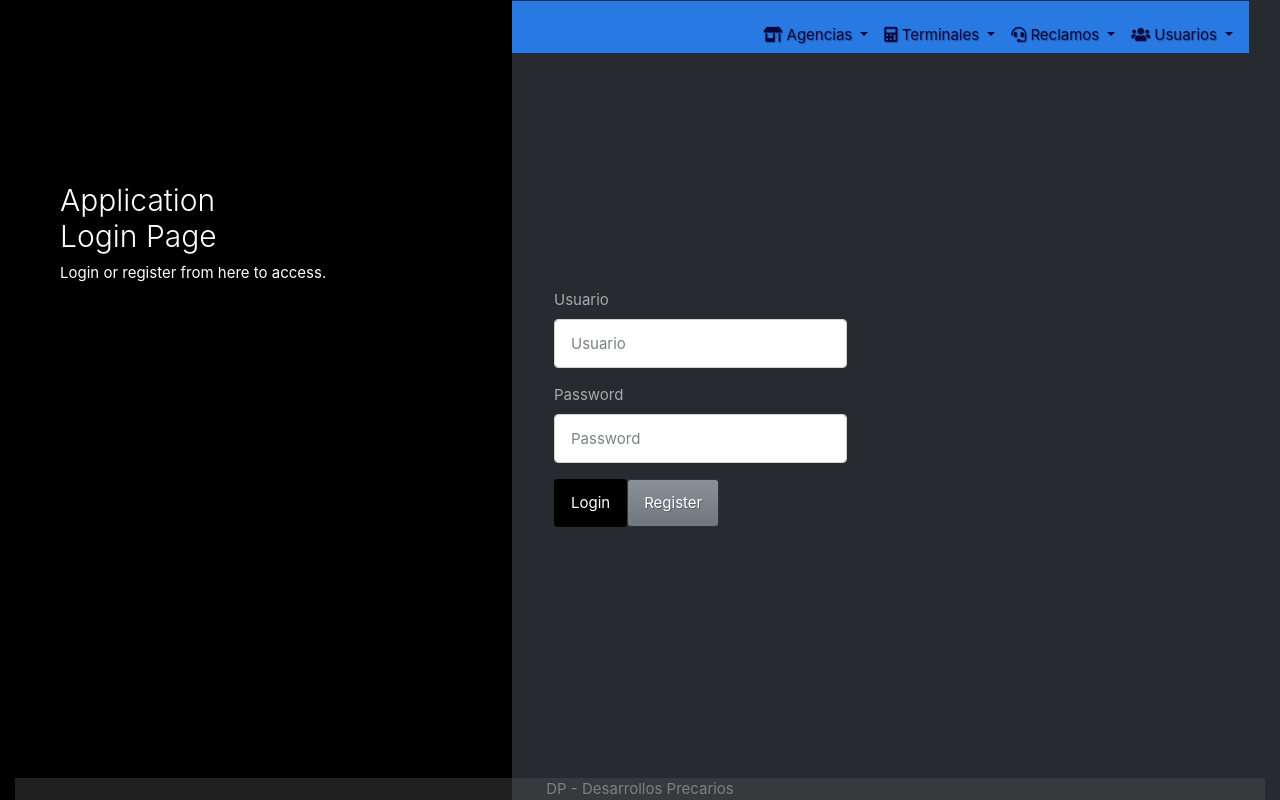
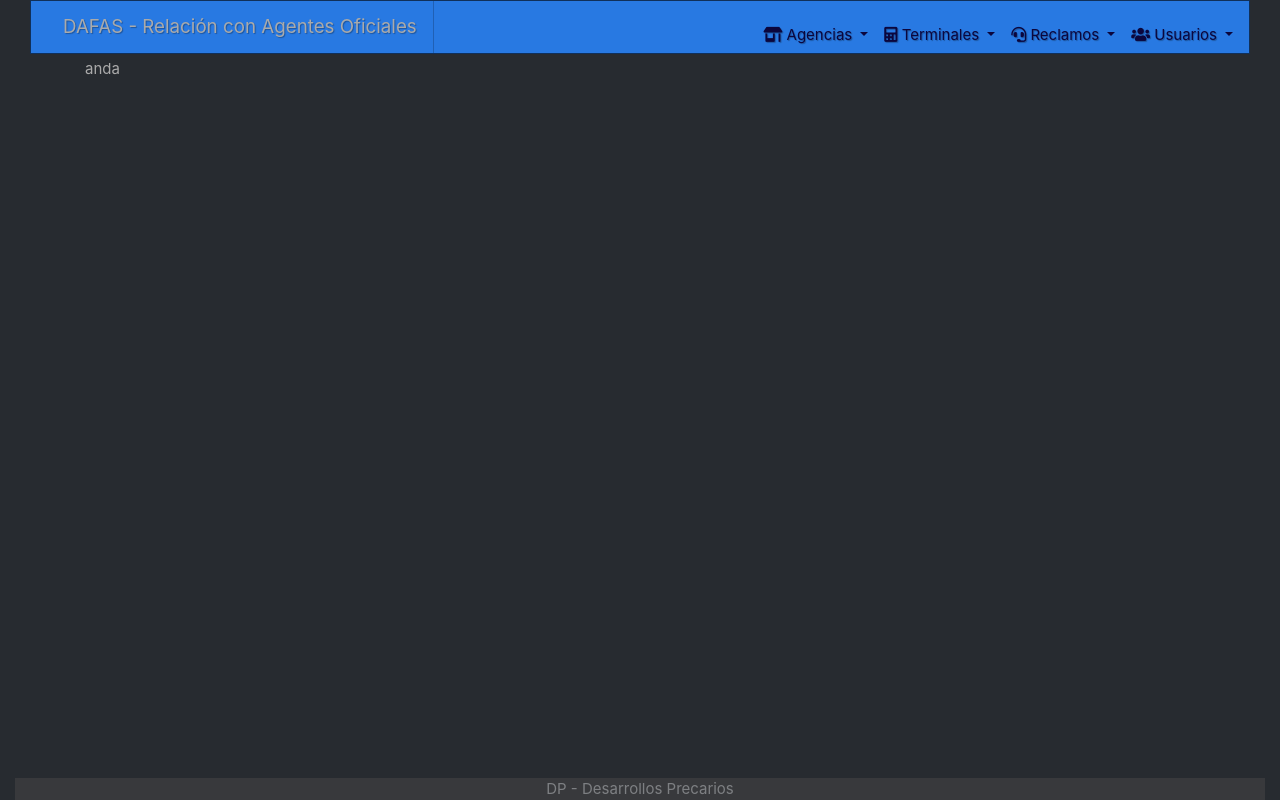
Before and after one commit to GinoRighetti/Reclamos, an Angular app in the folder client/: page /acceso in a window 1280 px wide. Built offline with nearby package versions, Linux system fonts and the light colour scheme.

Commit message:
anda en casa

```diff
--- a/client/package.json
+++ b/client/package.json
@@ -25,7 +25,7 @@
     "zone.js": "~0.10.2"
   },
   "devDependencies": {
-    "@angular-devkit/build-angular": "~0.1100.5",
+    "@angular-devkit/build-angular": "^0.1100.7",
     "@angular/cli": "~11.0.5",
     "@angular/compiler-cli": "~11.0.5",
     "@types/jasmine": "~3.6.0",
--- a/client/src/app/component/login/login.component.html
+++ b/client/src/app/component/login/login.component.html
@@ -1,25 +1 @@
-<div class="sidenav">
-    <div class="login-main-text">
-       <h2>Application<br> Login Page</h2>
-       <p>Login or register from here to access.</p>
-    </div>
- </div>
- <div class="main">
-    <div class="col-md-6 col-sm-12">
-       <div class="login-form">
-          <form>
-             <div class="form-group">
-                <label>Usuario</label>
-                <input type="text" class="form-control" id="user"  placeholder="Usuario">
-             </div>
-             <div class="form-group">
-                <label>Password</label>
-                <input type="password" class="form-control" placeholder="Password">
-             </div>
-
-             <button type="submit" (click)="acceder()" class="btn btn-black">Login</button>
-             <button type="submit" class="btn btn-secondary">Register</button>
-          </form>
-       </div>
-    </div>
- </div>
+<p>anda</p>
--- a/client/src/app/component/login/login.component.ts
+++ b/client/src/app/component/login/login.component.ts
@@ -1,5 +1,4 @@
 import { Component, OnInit } from '@angular/core';
-import { userInfo } from 'os';
 
 @Component({
   selector: 'app-login',
@@ -13,9 +12,4 @@ export class LoginComponent implements OnInit {
   ngOnInit(): void {
   }
 
-  acceder(usuario: string){
-    console.log(usuario)
-
-  }
-
 }
```
Also changed, not shown: 1 other file (tests, documents, lock files or other folders).
